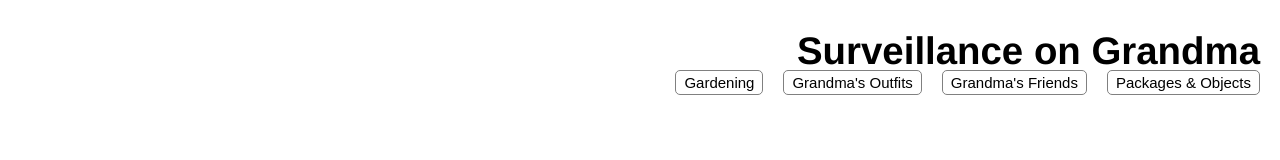
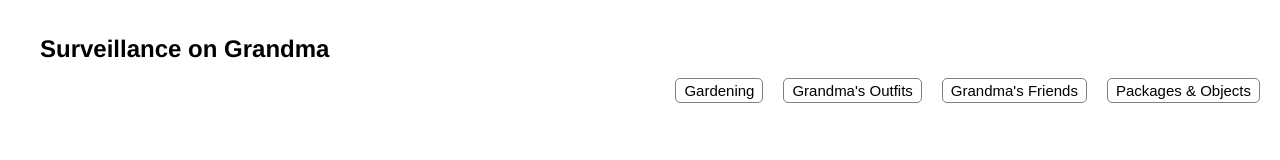
Before and after one commit to firework256/Typology-Grandma, a plain HTML site: page index.html in a window 1280 px wide. Drawn offline with Linux system fonts and the light colour scheme.

Commit message:
Update Style of Website

```diff
--- a/style.css
+++ b/style.css
@@ -14,23 +14,34 @@ body {
     padding: 20px;
 }
 
-/* Header style */
+/* Header Styles */
 header {
-    text-align: left; /* Right align header text */
-    position: absolute;
-    top: 20px;
-    right: 20px;
-    font-size: 1.2rem;
-    font-weight: bold;
+    display: flex; /* Use flexbox for the header */
+    justify-content: flex-start; /* Align title to the left */
+    align-items: center; /* Vertically center the title */
+    padding: 10px 20px; /* Padding around the header */
+    background-color: white; /* Background color of header */
+    position: relative; /* Ensure elements are positioned properly */
 }
+
+/* Title Styles */
+header h1 {
+    margin: 0; /* Remove default margin */
+    font-size: 24px; /* Adjust font size */
+    color: black; /* Title color */
+}
+
+
 
 /* Buttons */
 .buttons {
     display: flex;
     justify-content: right;
+    /* position: fixed; */
     gap: 20px;
-    margin-top: 50px;
 }
+
+
 /* Styling for the buttons */
 button {
     padding: 3px 8px; /* Smaller padding inside the button */
```
